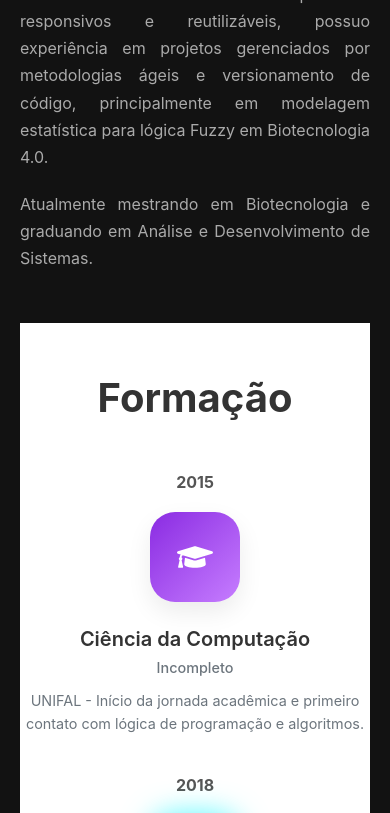
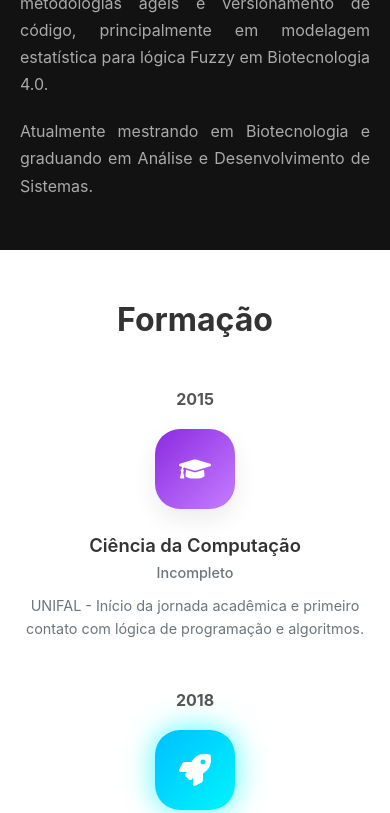
Before and after one commit to DevaJunior/Portfolio, a React (Vite) app: page / in a window 390 px wide. Shown: the part 631-1444 px from the top of the page. Built offline with nearby package versions, Linux system fonts and the light colour scheme.

Commit message:
<UPDATE - Styles>: About e Card_Timeline

```diff
--- a/src/components/Cards/Card_Timeline/styles.css
+++ b/src/components/Cards/Card_Timeline/styles.css
@@ -1,5 +1,3 @@
-/* src/components/Card_Timeline.css */
-
 .timeline-step {
   display: flex;
   height: 315px;
@@ -11,7 +9,6 @@
 
 .step-header {
   height: 30px;
-  /* Espaço para o ano */
   margin-bottom: 10px;
 }
 
@@ -33,14 +30,12 @@
   box-shadow: 0 10px 25px rgba(0, 0, 0, 0.08);
 }
 
-/* Gradientes para cada ícone */
 .icon-purple {
   background: linear-gradient(135deg, #8A2BE2, #C67DFF);
 }
 
 .icon-cyan {
   background: linear-gradient(135deg, #00BFFF, #00F5FF);
-  /* Efeito de brilho */
   box-shadow: 0 0 30px rgba(0, 245, 255, 0.7);
 }
 
@@ -76,8 +71,25 @@
   font-size: 0.95rem;
   font-weight: 500;
   color: #007bff;
-  /* Cor de destaque */
   margin-bottom: 10px;
   margin-top: -5px;
-  /* Ajuste de espaçamento */
 }
+
+/* --- RESPONSIVIDADE DO CARD --- */
+@media (max-width: 768px) {
+  .timeline-step {
+    height: auto; /* Remove a altura fixa para o conteúdo fluir */
+    flex-basis: 100%; /* Ocupa a largura disponível */
+    max-width: 350px; /* Define uma largura máxima */
+  }
+
+  .step-icon-wrapper {
+    width: 80px; /* Diminui o ícone */
+    height: 80px;
+    font-size: 32px;
+  }
+
+  .step-content h3 {
+    font-size: 1.15rem; /* Diminui o título do card */
+  }
+}
--- a/src/components/Fragments/About/styles.css
+++ b/src/components/Fragments/About/styles.css
@@ -4,8 +4,7 @@
   justify-content: center;
   align-items: center;
   gap: 60px;
-  padding: 50px 0;
-  /* background-color: #fff; */
+  padding: 50px 25px;
 }
 
 .about-title {
@@ -35,7 +34,7 @@
 /* --- ESTILOS DO LAYOUT DA TIMELINE --- */
 .how-it-works-section {
   background-color: #fff;
-  padding: 50px 0;
+  padding: 50px 25px;
   text-align: center;
 }
 
@@ -51,6 +50,7 @@
   align-items: flex-start;
   justify-content: center;
   max-width: 1000px;
+  min-height: 380px;
   margin: 0 auto;
 }
 
@@ -120,6 +120,7 @@
   .about-section-container {
     flex-direction: column;
     gap: 30px;
+    padding: 50px 20px; /* Adiciona espaçamento lateral */
   }
 
   .about-title {
@@ -129,12 +130,19 @@
     padding-bottom: 10px;
   }
 
+  .how-it-works-section {
+    padding: 50px 20px; /* Adiciona espaçamento lateral */
+  }
+
+  .how-it-works-title {
+    font-size: 2rem; /* Diminui o título da seção */
+  }
+
   .horizontal-timeline {
     flex-direction: column;
     align-items: center;
-    gap: 40px;
+    gap: 50px; /* Aumenta o espaçamento entre os cards */
     min-height: 0;
-    /* Remove a altura mínima no mobile */
   }
 
   .timeline-connector {
--- a/src/pages/Home/styles.css
+++ b/src/pages/Home/styles.css
@@ -1,3 +1,3 @@
 .app-container {
-  padding: 20px;
+  /* padding: 20px; */
 }
```
